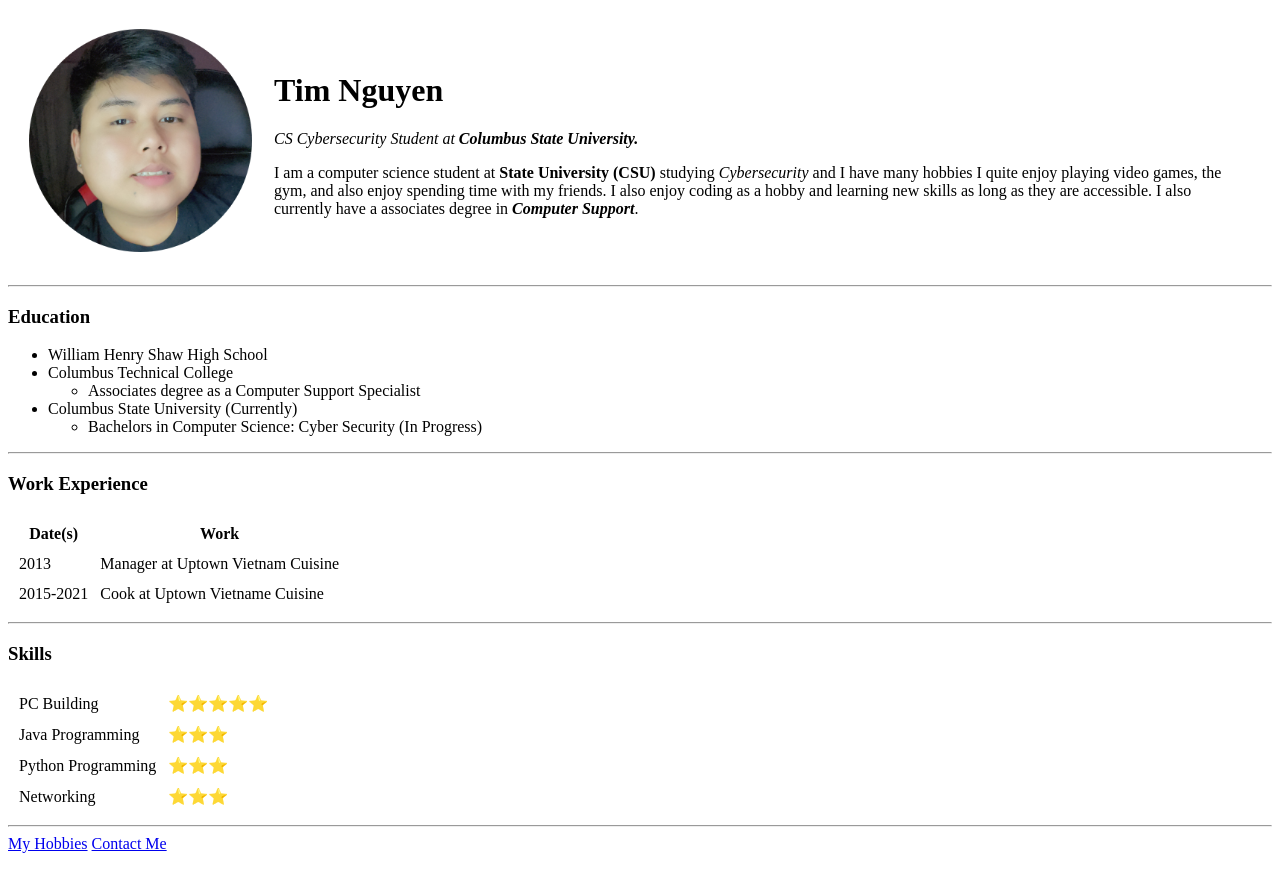
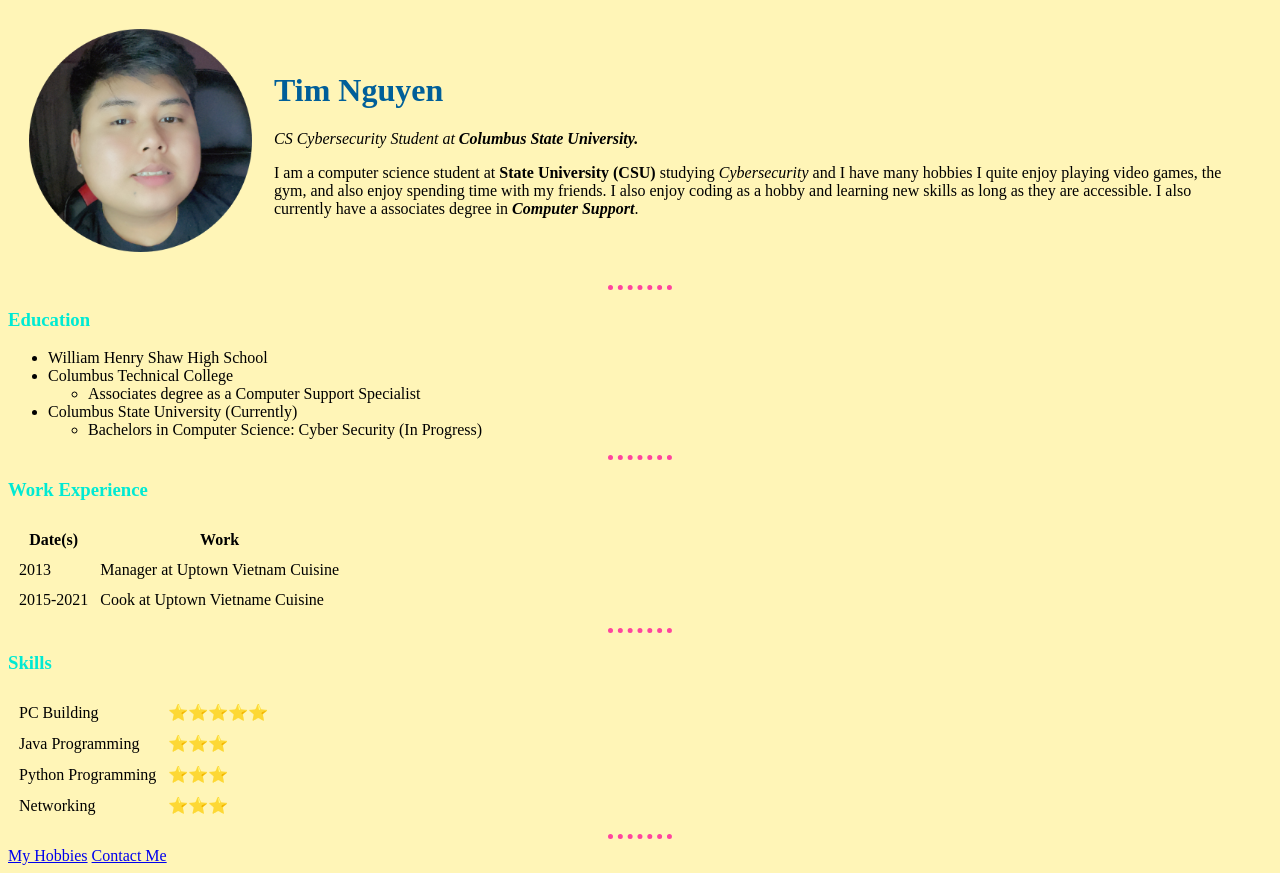
Before and after one commit to D-Chamber/cv, a plain HTML site: page index.html in a window 1280 px wide. Drawn offline with Linux system fonts and the light colour scheme.

Commit message:
added stylesheet css

```diff
--- /dev/null
+++ b/css/styles.css
@@ -0,0 +1,18 @@
+body {
+  background-color: #fff5b7;
+}
+
+hr {
+  border-color: #ff449f;
+  border-style: dotted none none;
+  border-width: 5px;
+  width: 5%;
+}
+
+h1 {
+  color: #005f99;
+}
+
+h3 {
+  color: #00ead3;
+}
--- a/index.html
+++ b/index.html
@@ -5,6 +5,7 @@
     <meta http-equiv="X-UA-Compatible" content="IE=edge" />
     <meta name="viewport" content="width=device-width, initial-scale=1.0" />
     <title>→ Tim's Personal Site ←</title>
+    <link rel="stylesheet" href="css/styles.css" />
   </head>
 
   <body>
```
Also changed, not shown: contact.html (+1 -0 lines), hobbies.html (+1 -0 lines).
